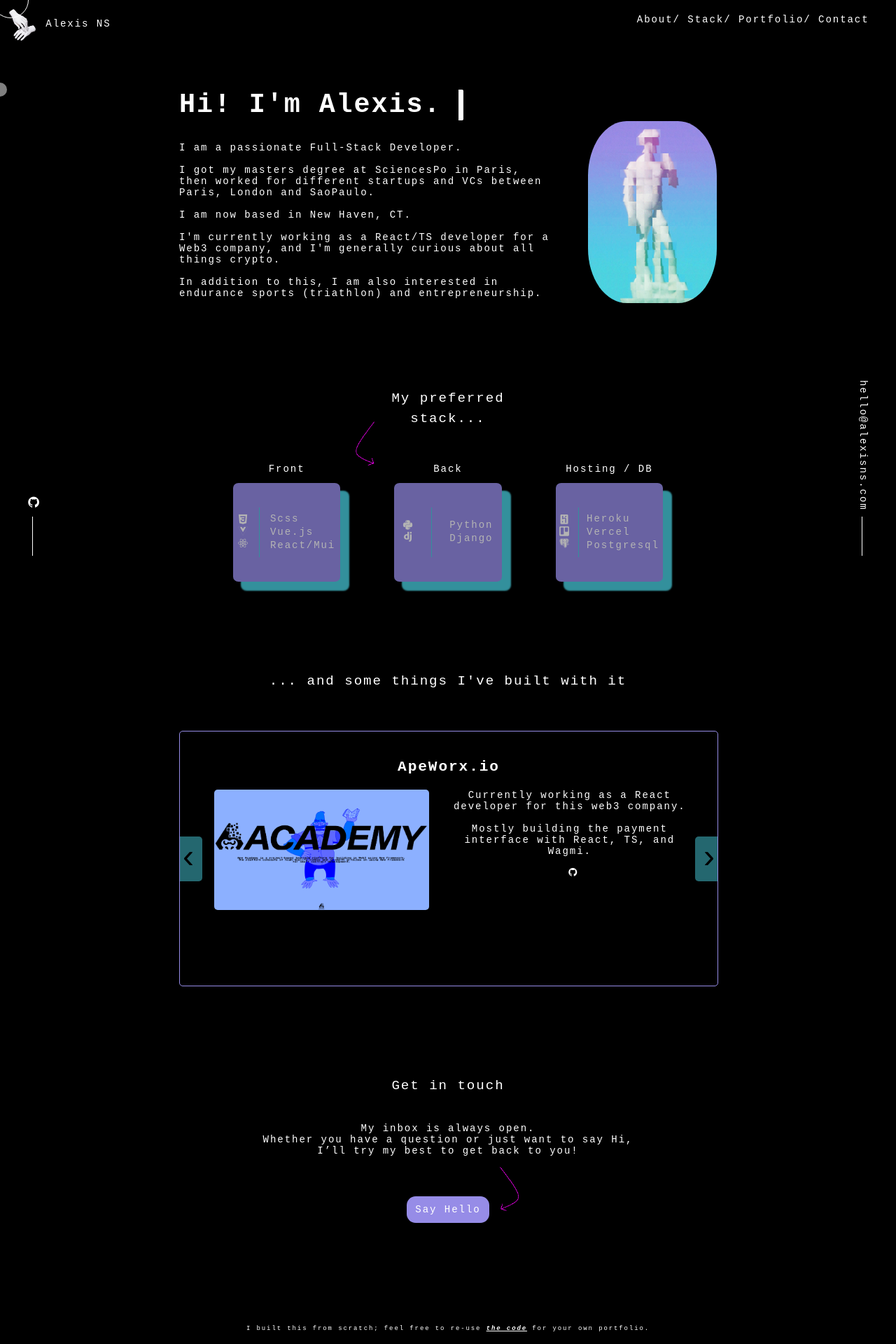
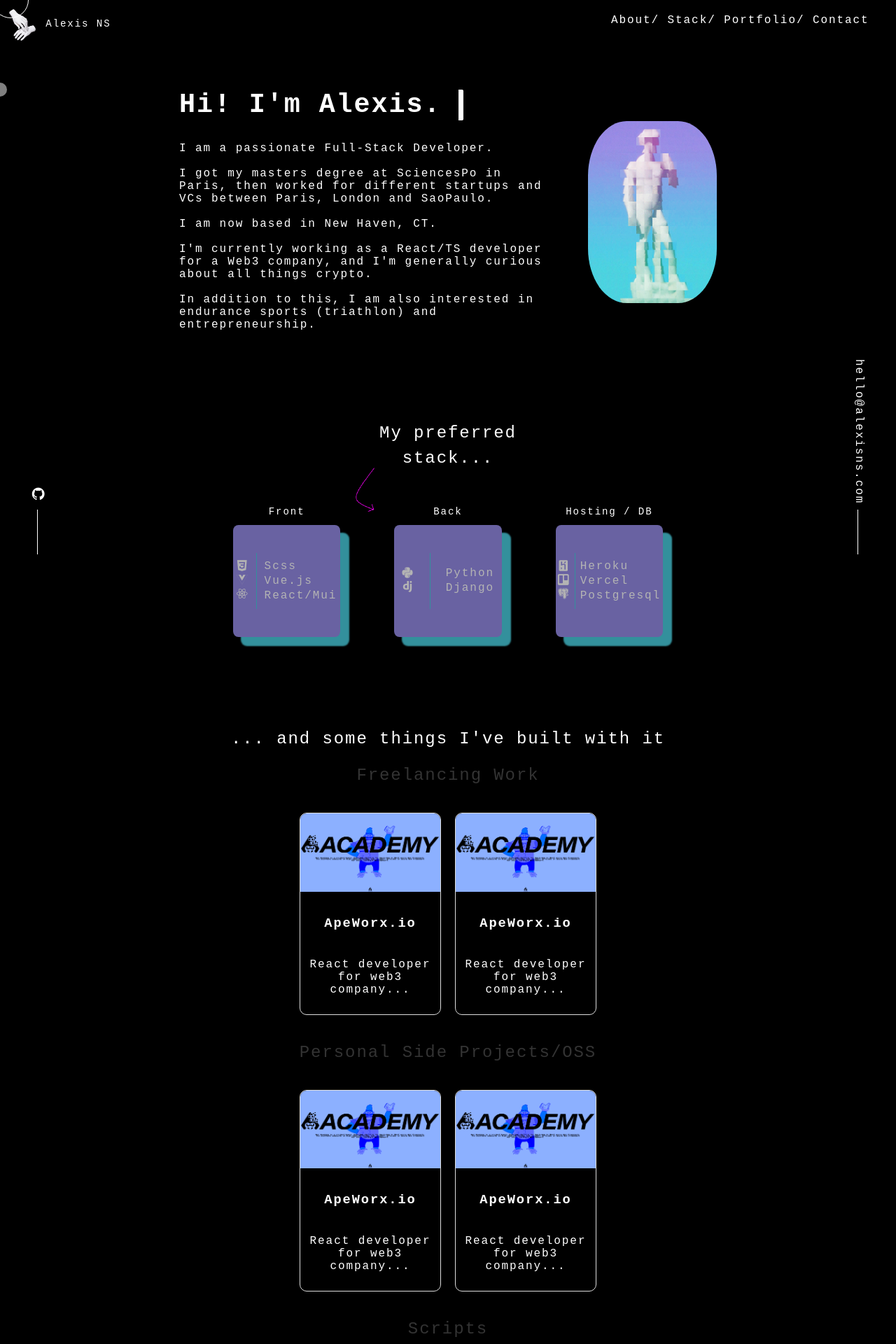
Before and after one commit to alexisnsns/PersonalWebsite, a PHP site: page / in a window 1280 px wide. Shown: the top 1920 px of the page at 70% size. Run offline with PHP 8.4, Linux system fonts and the light colour scheme; grey boxes are pictures that could not be loaded.

Commit message:
tiles and refacto responsiveness

```diff
--- a/application.css
+++ b/application.css
@@ -14,7 +14,7 @@
   font-family: "Courier New", Courier, monospace;
   background-color: black;
   color: white;
-  font-size: 1.1vw;
+  font-size: 16px;
   letter-spacing: 0.15vw;
   margin: 0;
   padding: 0;
@@ -30,7 +30,7 @@
 .title {
   position: relative;
   font-weight: lighter;
-  font-size: 1.5vw;
+  font-size: 24px;
   text-align: center;
   z-index: 100;
   margin-top: 10%;
--- a/components/intro.css
+++ b/components/intro.css
@@ -35,3 +35,27 @@
   font-weight: lighter;
   text-align: left;
 }
+
+/* For tablets or smaller desktops */
+@media (max-width: 1024px) {
+  .container-intro {
+      width: 70%; /* Slightly larger than on bigger screens */
+      left: 15%;  /* Adjust the position accordingly */
+  }
+}
+
+/* For mobile devices */
+@media (max-width: 768px) {
+  .container-intro {
+      width: 80%; /* Even larger for mobile devices */
+      left: 10%;  /* Center it more */
+  }
+}
+
+/* For very small screens */
+@media (max-width: 480px) {
+  .container-intro {
+      width: 90%; /* Almost full width */
+      left: 5%;   /* Center it as much as possible */
+  }
+}
--- a/components/portfolio.css
+++ b/components/portfolio.css
@@ -1,112 +1,35 @@
-/* SLIDER */
-.slider-container {
-  position: relative;
-  margin-top: 4em;
-  overflow: hidden;
-  width: 60%;
-  left: 20%;
-  border-radius: 5px;
-  z-index: 1000;
-  border: 0.5px solid #968ce7;
+.projects-grid {
+  display: flex;
+  flex-wrap: wrap;
+  justify-content: center; /* This will center the tiles horizontally */
+  gap: 20px;
+  padding: 20px;
 }
 
-.slides-container {
-  width: 100%;
-  display: flex;
-  overflow: scroll;
-  scroll-behavior: smooth;
-  list-style: none;
-  margin: 0;
-  padding: 0;
+.project-tile {
+  border: 1px solid #ddd;
+  border-radius: 10px;
   text-align: center;
   overflow: hidden;
+  flex: 0 1 200px; /* Adjust the flex-basis (200px here) based on the desired width of the tiles */
 }
 
-.slide-arrow {
-  position: absolute;
-  display: flex;
-  top: 0;
-  bottom: 0;
-  margin: auto;
-  height: 4rem;
-  background-color: #49cede;
-  border: none;
-  width: 2rem;
-  font-size: 3rem;
-  padding: 0;
-  cursor: pointer;
-  opacity: 0.5;
-  transition: opacity 100ms;
+.project-tile img {
+  max-width: 100%;
+  max-height: 200px;
+  object-fit: contain; /* Image is scaled down to fit, no cropping */
+  width: 100%;
+  height: auto;
 }
 
-.slide-arrow:hover,
-.slide-arrow:focus {
-  opacity: 1;
+.project-tile h3,
+.project-tile p {
+  padding: 10px;
 }
 
-#slide-arrow-prev {
-  left: 0;
-  padding-left: 0.25rem;
-  border-radius: 0 5px 5px 0;
+.category-title {
+  font-size: 1.5em;
+  margin: 20px 0;
+  text-align: center;
+  color: #333; /* or any color that matches your design */
 }
-
-#slide-arrow-next {
-  right: 0;
-  padding-left: 0.75rem;
-  border-radius: 5px 0 0 5px;
-}
-
-.slide {
-  flex: 1 0 100%;
-}
-
-.slide:nth-child(1) {
-}
-
-.slide:nth-child(2) {
-}
-
-.slide:nth-child(3) {
-}
-
-.slide:nth-child(4) {
-}
-
-/* INSIDE OF CAROUSEL PAGE */
-.slider-img {
-  width: 40%;
-  float: left;
-  left: 0px;
-  margin-bottom: 3.5em;
-  margin-left: 3.5em;
-  border-radius: 5px;
-  z-index: 1000;
-}
-
-.slider-img:hover {
-  border: 1px solid #968ce7;
-}
-
-.project-title {
-  font-size: 1.5em;
-  font-weight: bold;
-  position: relative;
-  padding-top: 5%;
-  margin-bottom: 1em;
-}
-
-.project-title:hover {
-  color: #968ce7;
-}
-
-.project-desc {
-  position: relative;
-  margin-right: 5%;
-  margin-left: 50%;
-  z-index: -100;
-}
-
-#pf-gh:hover {
-  color: #968ce7;
-  font-size: larger;
-}
--- a/components/sides.css
+++ b/components/sides.css
@@ -1,5 +1,4 @@
 /* SIDE LINES PAGE */
-
 
 .side-logos {
   border: none;
@@ -22,7 +21,7 @@
 }
 
 .side-logos:hover {
-  color: #968CE7;
+  color: #968ce7;
   font-size: 1.3em;
   text-decoration: none;
 }
@@ -35,7 +34,7 @@
 }
 
 #email:hover {
-  color: #968CE7;
+  color: #968ce7;
   text-decoration: none;
   font-size: 1.1vw;
 }
@@ -56,3 +55,9 @@
 #vl-right {
   left: 3.3em;
 }
+
+@media (max-width: 768px) {
+  .line-side {
+    visibility: hidden;
+  }
+}
--- a/index.html
+++ b/index.html
@@ -115,116 +115,73 @@
       ... and some things I've built with it
     </div>
 
-    <section class="slider-container">
-      <button class="slide-arrow" id="slide-arrow-prev">&#8249;</button>
-      <button class="slide-arrow" id="slide-arrow-next">&#8250;</button>
-      <ul class="slides-container" id="slides-container">
-        <li class="slide">
-          <a href="https://www.apeworx.io/" target="_blank"
-            ><div class="project-title">ApeWorx.io</div>
+    <!-- Side Projects Section -->
+    <section class="category-section">
+      <h2 class="category-title">Freelancing Work</h2>
+      <div class="projects-grid">
+        <!-- Side Project Tiles here -->
+        <div class="project-tile">
+          <a href="https://www.apeworx.io/" target="_blank">
+            <img src="images/apeworx.png" alt="ApeWorx.io" />
+            <h3>ApeWorx.io</h3>
+            <p>React developer for web3 company...</p>
           </a>
-          <a href="https://www.apeworx.io/" target="_blank"
-            ><img class="slider-img" src="images/apeworx.png" />
+        </div>
+        <div class="project-tile">
+          <a href="https://www.apeworx.io/" target="_blank">
+            <img src="images/apeworx.png" alt="ApeWorx.io" />
+            <h3>ApeWorx.io</h3>
+            <p>React developer for web3 company...</p>
           </a>
-          <p class="project-desc">
-            Currently working as a React developer for this web3 company.
-            <br />
-            <br />
-            Mostly building the payment interface with React, TS, and Wagmi.
-          </p>
-          <a
-            class="fa fa-github"
-            id="pf-gh"
-            href="https://github.com/apeworx/website"
-            target="_blank"
-          ></a>
-        </li>
-        <li class="slide">
-          <a href="http://www.nexttriathlon.com/" target="_blank">
-            <div class="project-title">NextTriathlon.com</div>
+        </div>
+      </div>
+    </section>
+
+    <!-- Freelancing Work Section -->
+    <section class="category-section">
+      <h2 class="category-title">Personal Side Projects/OSS</h2>
+      <div class="projects-grid">
+        <!-- Freelancing Work Tiles here -->
+        <div class="project-tile">
+          <a href="https://www.apeworx.io/" target="_blank">
+            <img src="images/apeworx.png" alt="ApeWorx.io" />
+            <h3>ApeWorx.io</h3>
+            <p>React developer for web3 company...</p>
           </a>
-          <a href="http://www.nexttriathlon.com/" target="_blank"
-            ><img class="slider-img" src="images/nexttriathlon.png" />
+        </div>
+        <div class="project-tile">
+          <a href="https://www.apeworx.io/" target="_blank">
+            <img src="images/apeworx.png" alt="ApeWorx.io" />
+            <h3>ApeWorx.io</h3>
+            <p>React developer for web3 company...</p>
           </a>
-          <p class="project-desc">
-            Social media platform to discover and rate triathlon races in North
-            America. <br />
-            <br />
-            Built with Ruby on Rails. Used Devise for authentication, Cloudinary
-            for asset uploading, Stimulus.js, PostgresQL for the DB. Hosted on
-            Heroku.
-          </p>
-          <a
-            class="fa fa-github"
-            id="pf-gh"
-            href="https://github.com/alexisnsns/triathlonwebsite"
-            target="_blank"
-          ></a>
-        </li>
-        <li class="slide">
-          <a href="https://www.zenloop.app/" target="_blank">
-            <div class="project-title">ZenLoop.app</div>
+        </div>
+      </div>
+    </section>
+
+    <!-- Scripts Section -->
+    <section class="category-section">
+      <h2 class="category-title">Scripts</h2>
+      <div class="projects-grid">
+        <!-- Script Tiles here -->
+        <div class="project-tile">
+          <a href="https://www.apeworx.io/" target="_blank">
+            <img src="images/apeworx.png" alt="ApeWorx.io" />
+            <h3>ApeWorx.io</h3>
+            <p>React developer for web3 company...</p>
           </a>
-          <a href="https://www.zenloop.app/" target="_blank"
-            ><img class="slider-img" src="images/zenloop.png" />
+        </div>
+
+        <div class="project-tile">
+          <a href="https://www.apeworx.io/" target="_blank">
+            <img src="images/apeworx.png" alt="ApeWorx.io" />
+            <h3>ApeWorx.io</h3>
+            <p>React developer for web3 company...</p>
           </a>
-          <p class="project-desc">
-            Schedule a multi-destination train trip. <br />
-            <br />
-            80 000 european train stations fetched from the german railway
-            company API. Javascript-heavy project to dynamically create and edit
-            a train journey between countries by directly clicking on stations
-            on the map.
-          </p>
-          <a
-            class="fa fa-github"
-            id="pf-gh"
-            href="https://github.com/alexberthon/zenloop"
-            target="_blank"
-          ></a>
-        </li>
-        <li class="slide">
-          <a href="http://www.pizzanalyst.xyz/" target="_blank">
-            <div class="project-title">Pizzanalyst</div>
-          </a>
-          <a href="http://www.pizzanalyst.xyz/" target="_blank">
-            <img class="slider-img" src="images/pizzanalyst.png" />
-          </a>
-          <p class="project-desc">
-            Simple side-project I built when I moved to New Haven, CT. <br />
-            <br />
-            Built with Python/Django. Used Django built-in authentication,
-            Django admin, Cloudinary for asset uploading, Vue.JS, Mapbox, and
-            SQlite for the DB. Hosted on Heroku.
-          </p>
-          <a
-            class="fa fa-github"
-            id="pf-gh"
-            href="https://github.com/alexisnsns/pizzanalyst"
-            target="_blank"
-          ></a>
-        </li>
-        <li class="slide">
-          <div class="project-title">News Scraper</div>
-          <a href="https://github.com/alexisnsns/scrapernews/" target="_blank">
-            <img class="slider-img" src="images/newsscraper.png" />
-          </a>
-          <p class="project-desc">
-            Lightweight Python script: fetch the news from major newspapers
-            directly in your terminal.
-            <br /><br />
-            Just download the file, run <br /><i>$ python scrapernews.py </i>
-            <br />and follow the instructions.
-          </p>
-          <a
-            class="fa fa-github"
-            id="pf-gh"
-            href="https://github.com/alexisnsns/scrapernews"
-            target="_blank"
-          ></a>
-        </li>
-      </ul>
+        </div>
+      </div>
     </section>
+
     <!-- BOX CONTACT -->
     <div class="title" id="contact-title">Get in touch</div>
     <div class="container-contact">
@@ -245,6 +202,7 @@
     </div>
 
     <!-- LINES ON THE SIDE -->
+    <div class="line-side">
       <a
         href="https://github.com/alexisnsns"
         target="_blank"
@@ -257,6 +215,7 @@
 
       <p class="vl" id="vl-left"></p>
       <p class="vl" id="vl-right"></p>
+    </div>
 
     <!-- FOOTER -->
     <div class="container-footer">
```
Also changed, not shown: components/contact.css (+36 -3 lines), components/stack.css (+35 -4 lines). Lines whose indentation alone changed are shown as unchanged.
